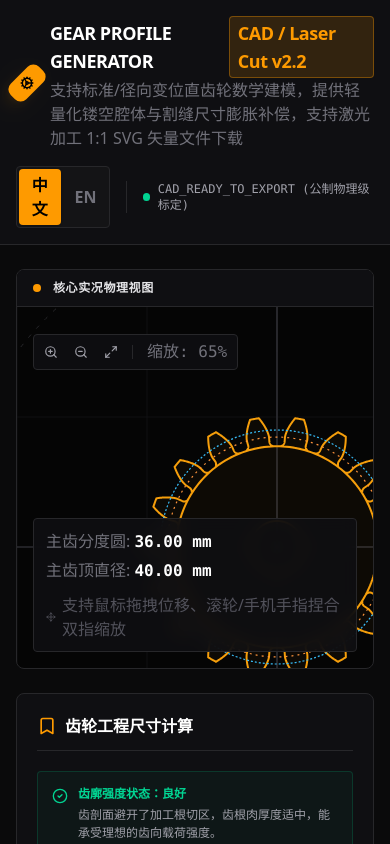
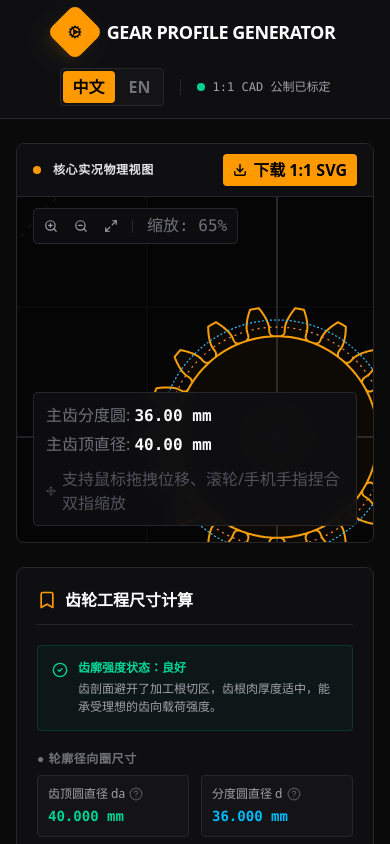
Before and after one commit to intx001/gear-profile-generator, a React (Vite) app: page / in a window 390 px wide. Shown: the top 844 px of the page. Built offline with nearby package versions, Linux system fonts and the light colour scheme.

Commit message:
feat: add 1:1 SVG vector export functionality
- Implement SVG download feature with precise metric scaling for CAD/CNC use.
- Update UI components and translations to reflect high-precision modeling capabilities.
- Improve layout responsiveness in the header and parameter panel.

```diff
--- a/index.html
+++ b/index.html
@@ -3,7 +3,7 @@
   <head>
     <meta charset="UTF-8" />
     <meta name="viewport" content="width=device-width, initial-scale=1.0" />
-    <title>齿形生成 Gear profile generator</title>
+    <title>My Google AI Studio App</title>
   </head>
   <body>
     <div id="root"></div>
--- a/src/App.tsx
+++ b/src/App.tsx
@@ -59,20 +59,17 @@ export default function App() {
   return (
     <div className="min-h-screen bg-[#0A0A0B] flex flex-col text-[#E4E4E7] antialiased font-sans pb-12">
       {/* 顶部主导航栏 */}
-      <header className="bg-[#0F0F12] border-b border-[#27272A] sticky top-0 z-50">
-        <div className="max-w-7xl mx-auto px-4 py-4 sm:px-6 lg:px-8 flex flex-col sm:flex-row items-center justify-between gap-4">
+      <header className="bg-[#0F0F12] border-b border-[#27272A] sm:sticky top-0 z-50">
+        <div className="max-w-7xl mx-auto px-4 py-3 sm:py-4 sm:px-6 lg:px-8 flex flex-col sm:flex-row items-center justify-between gap-4">
           <div className="flex items-center gap-3">
-            <div className="w-10 h-10 rounded-lg bg-amber-500 flex items-center justify-center shadow-lg shadow-amber-500/10 transform rotate-45">
+            <div className="w-10 h-10 rounded-lg bg-amber-500 flex items-center justify-center shadow-lg shadow-amber-500/10 transform rotate-45 select-none shrink-0">
               <Cog className="w-5.5 h-3.5 text-black stroke-[2.5] -rotate-45" />
             </div>
             <div>
               <h1 className="text-lg sm:text-xl font-bold tracking-tight text-white flex items-center gap-2">
                 GEAR PROFILE GENERATOR
-                <span className="text-2xs bg-amber-500/15 text-amber-500 font-bold px-2 py-0.5 rounded border border-amber-500/35">
-                  CAD / Laser Cut v2.2
-                </span>
               </h1>
-              <p className="text-2xs sm:text-xs text-[#71717A]">
+              <p className="text-2xs sm:text-xs text-[#71717A] hidden sm:block">
                 {t.app_subtitle}
               </p>
             </div>
--- a/src/components/GearViewer.tsx
+++ b/src/components/GearViewer.tsx
@@ -1,7 +1,7 @@
 import React, { useRef, useState, useEffect } from 'react';
 import { GearParams, MatingGearParams, RenderOptions } from '../types';
 import { generateFullGearSVGPath, calculateGear, generateSingleToothProfile, pointsToSVGPath } from '../utils/gearMath';
-import { ZoomIn, ZoomOut, Maximize2, Play, Pause, Move } from 'lucide-react';
+import { ZoomIn, ZoomOut, Maximize2, Play, Pause, Move, Download } from 'lucide-react';
 import { Language, TRANSLATIONS } from '../utils/lang';
 
 interface GearViewerProps {
@@ -41,6 +41,45 @@ export default function GearViewer({
   // 1. 物理计算 & 高级啮合计算
   const gear1 = calculateGear(params);
   const gear2Data = matingMatingGearData();
+
+  // 1:1 物理尺寸 SVG 矢量文件下载功能
+  const downloadSVG = () => {
+    const { pathData: gear1Path } = generateFullGearSVGPath(params);
+    const margin = 10; // 10mm 留白边距
+    const size = Math.ceil(gear1.addendumDiameter + margin * 2);
+    const halfSize = size / 2;
+
+    const svgContent = `<?xml version="1.0" encoding="utf-8"?>
+<!--
+  High-Precision Spur Gear Vector (1:1 Metric Scale)
+  Modulus: ${params.modulus} mm
+  Teeth: ${params.teeth}
+  Profile Shift Coefficient (x): ${params.profileShift}
+  Addendum Coefficient (ha*): ${params.addendumCoeff}
+  Clearance Coefficient (c*): ${params.clearanceCoeff}
+  Base Diameter: ${gear1.baseDiameter.toFixed(3)} mm
+  Tip Diameter: ${gear1.addendumDiameter.toFixed(3)} mm
+  Root Diameter: ${gear1.dedendumDiameter.toFixed(3)} mm
+  Shaft Diameter: ${params.shaftDiameter} mm
+  Spokes: ${params.spokeType}
+  Generated via High-Precision Gear Profile Generator
+-->
+<svg xmlns="http://www.w3.org/2000/svg" width="${size}mm" height="${size}mm" viewBox="-${halfSize} -${halfSize} ${size} ${size}">
+  <g id="gear-mesh" transform="rotate(-90)">
+    <path d="${gear1Path}" fill="none" stroke="#000000" stroke-width="0.2" fill-rule="evenodd" />
+  </g>
+</svg>`;
+
+    const blob = new Blob([svgContent], { type: 'image/svg+xml;charset=utf-8' });
+    const url = URL.createObjectURL(blob);
+    const link = document.createElement('a');
+    link.href = url;
+    link.download = `spur-gear-m${params.modulus.toFixed(2)}-z${params.teeth}-x${params.profileShift.toFixed(2)}.svg`;
+    document.body.appendChild(link);
+    link.click();
+    document.body.removeChild(link);
+    URL.revokeObjectURL(url);
+  };
 
   // 共享的单齿微观几何量
   const r_geom = (params.modulus * params.teeth) / 2;
@@ -454,10 +493,11 @@ export default function GearViewer({
           <span className="text-xs font-bold text-[#E4E4E7] tracking-wider uppercase">{t.gv_title}</span>
         </div>
 
+        <div className="flex items-center gap-3">
           {/* 运动控制 (仅在全轮模式 & 啮合启用时展示) */}
           {viewerMode === 'full' && matingParams.enabled && (
-          <div className="flex items-center gap-2">
-            <span className="text-2xs font-semibold text-[#A1A1AA]">{t.gv_mating_linkage}</span>
+            <div className="flex items-center gap-2 border-r border-[#27272A] pr-3">
+              <span className="text-2xs font-semibold text-[#A1A1AA] hidden xs:inline">{t.gv_mating_linkage}</span>
               <button
                 onClick={() => onRenderOptionsChange({ ...renderOptions, animate: !renderOptions.animate })}
                 className={`flex items-center gap-1.5 px-2.5 py-1 rounded-sm text-2xs font-bold transition-all ${
@@ -470,6 +510,17 @@ export default function GearViewer({
               </button>
             </div>
           )}
+
+          {/* SVG 1:1 Vector Export Button */}
+          <button
+            onClick={downloadSVG}
+            className="flex items-center gap-1.5 px-2.5 py-1 bg-amber-500 hover:bg-amber-400 text-black text-2xs font-bold rounded-sm transition-all"
+            title={lang === 'zh' ? '导出 1:1 公制高精度 CAD 直切 SVG 矢量图' : 'Export 1:1 Metric precision CAD ready SVG vector'}
+          >
+            <Download className="w-3.5 h-3.5 stroke-[2.5]" />
+            <span>{lang === 'zh' ? '下载 1:1 SVG' : 'Download 1:1 SVG'}</span>
+          </button>
+        </div>
       </div>
 
       {/* 缩放控制浮动栏 */}
--- a/src/components/ParameterPanel.tsx
+++ b/src/components/ParameterPanel.tsx
@@ -627,7 +627,7 @@ export default function ParameterPanel({
           </label>
         </div>
 
-        <div className="pt-1.5 border-t border-[#27272A] flex justify-between gap-4">
+        <div className="pt-1.5 border-t border-[#27272A] flex flex-wrap items-center justify-between gap-2.5">
           <label className="flex items-center gap-1.5 text-[#A1A1AA] hover:text-white select-none cursor-pointer">
             <input
               type="checkbox"
--- a/src/utils/lang.ts
+++ b/src/utils/lang.ts
@@ -3,8 +3,8 @@ export type Language = 'zh' | 'en';
 export const TRANSLATIONS = {
   zh: {
     // App Header & Layout
-    app_subtitle: '支持标准/径向变位直齿轮数学建模，提供轻量化镂空腔体与割缝尺寸膨胀补偿，支持激光加工 1:1 SVG 矢量文件下载',
-    app_cad_ready: 'CAD_READY_TO_EXPORT (公制物理级标定)',
+    app_subtitle: '支持标准/径向变位直齿轮高精度数学建模与联动啮合仿真，可实时解算各项传动尺寸，支持 1:1 SVG 矢量文件下载',
+    app_cad_ready: '1:1 CAD 公制已标定',
     app_formula_ref: '🌐 渐开线齿物理几何公式参考',
     app_formula_pitch: '分度圆直径：',
     app_formula_pitch_desc: ' (标准齿轮齿部基准依据)',
@@ -130,8 +130,8 @@ export const TRANSLATIONS = {
   },
   en: {
     // App Header & Layout
-    app_subtitle: 'Mathematical modeling of standard/profile-shifted spur gears, featuring lightweight cutouts, laser cutting kerf compensation, and 1:1 SVG vectors direct download.',
-    app_cad_ready: 'CAD_READY_TO_EXPORT (Metric physical calibration)',
+    app_subtitle: 'High-precision mathematical modeling and mating mesh simulation of spur gears, supporting real-time dimension calculations and 1:1 SVG vector downloads.',
+    app_cad_ready: '1:1 CAD (Metric Scale)',
     app_formula_ref: '🌐 Involute Gear Mathematical Formulas',
     app_formula_pitch: 'Pitch Diameter: ',
     app_formula_pitch_desc: ' (Reference standard for gear geometry)',
```
Also changed, not shown: 1 other file (tests, documents, lock files or other folders). Lines whose indentation alone changed are shown as unchanged.
